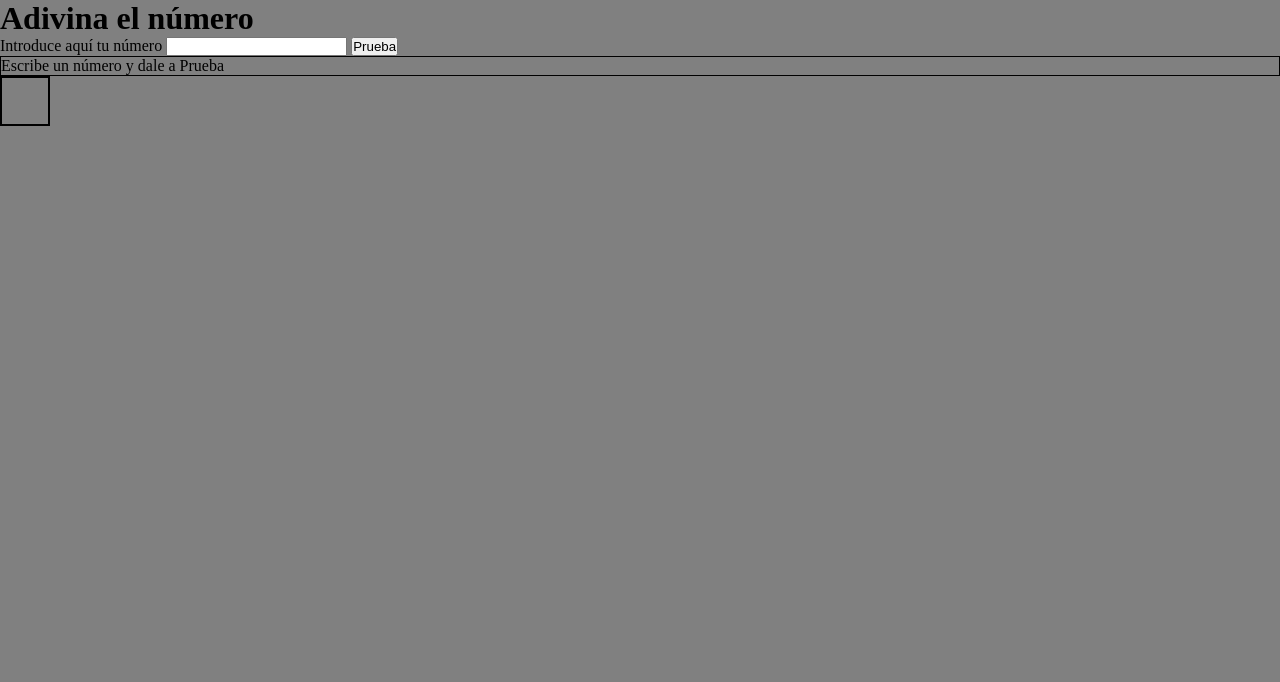
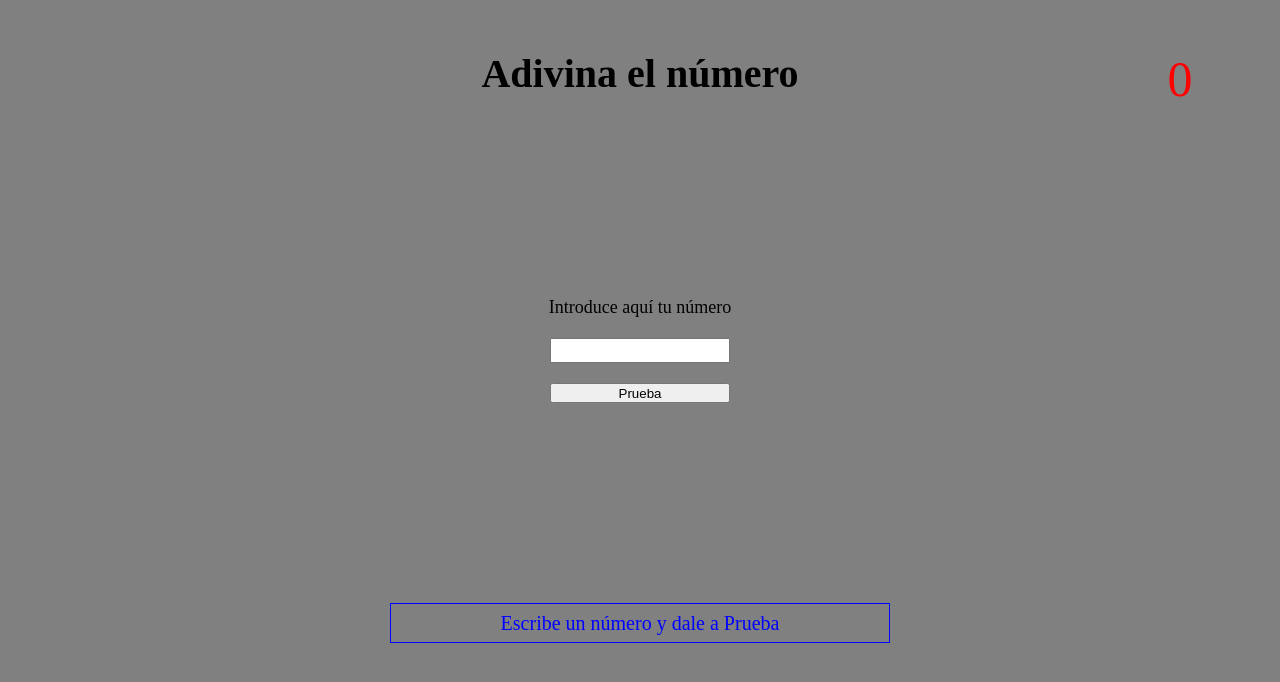
Before and after one commit to elisabet-as/dorcas-s2-evaluacion-intermedia-elisabet-as, a website: page index.html in a window 1280 px wide. Drawn offline with Linux system fonts and the light colour scheme.

Commit message:
finish exercice

```diff
--- a/index.html
+++ b/index.html
@@ -6,18 +6,19 @@
 	<link rel="stylesheet" href="css/main.css">
 </head>
 <body>
-	<h1>Adivina el número</h1>
-	<label for="number">Introduce aquí tu número</label>
+	<h1 class="title">Adivina el número</h1>
+
+	<div class="interact-box">
+	<label class="order" for="number">Introduce aquí tu número</label>
 	<input id="number" type="text" name="number">
 	<input id="button" type="submit" name="prueba" value="Prueba">
+	</div>
 
 	<section class="feedback-box">
 		Escribe un número y dale a Prueba
 	</section>
 
-	<div class="counter">
-
-	</div>
+	<div class="counter-box">0</div>
 	<script type="text/javascript" src="js/main.js"></script>
 </body>
 </html>
--- a/js/main.js
+++ b/js/main.js
@@ -6,6 +6,10 @@ var containtBox = document.querySelector('#number');
 var pushButton = document.querySelector('#button');
 
 var boxFeedback = document.querySelector('.feedback-box');
+
+var showCounter = document.querySelector('.counter-box');
+
+var counter = 0;
 // Función que genera un número aleatorio hasta un máximo dado
 function getRandomNumber(max) {
   return Math.ceil(Math.random() * max);
@@ -14,12 +18,7 @@ function getRandomNumber(max) {
 //Guardo el resultado de la función en una variable
 var randomNumber = getRandomNumber(100);
 
-console.log(randomNumber);
-
-pushButton.addEventListener('click', function seeRandomNumber() {
-
-  //Imprime en la consola el número introducido en el input
-  console.log(containtBox.value);
+function seeRandomNumber() {
 
   var numberBox = parseInt(containtBox.value);
   //Comparación del número del input con el aleatorio y cambio de feedback
@@ -32,4 +31,19 @@ pushButton.addEventListener('click', function seeRandomNumber() {
   else if (numberBox === randomNumber) {
     boxFeedback.innerHTML = '¡HAS GANADO, CAMPEONA!';
   }
-});
+  else if (containtBox.value !== numberBox) {
+    boxFeedback.innerHTML = 'Solo puedes introducir números';
+  }
+}
+
+//Funcion para el contador
+function increaseCounter() {
+  counter += 1;
+  showCounter.innerHTML = counter;
+}
+
+function play() {
+  seeRandomNumber();
+  increaseCounter();
+}
+pushButton.addEventListener('click', play);
--- a/scss/main.scss
+++ b/scss/main.scss
@@ -2,20 +2,70 @@
 
 * {
 	margin: 0;
-	padding: 0;
+  padding: 0;
 	box-sizing: border-box;
 }
 
 body {
 	background-color: grey;
+	min-height: 100vh;
+	position: relative;
+	overflow: hidden;
+}
+
+.counter-box {
+  width: 100px;
+	height: 100px;
+	font-size: 50px;
+	color: red;
+	display: flex;
+	justify-content: center;
+	position: absolute;
+	top: 0;
+	right: 0;
+	margin-right: 50px;
+}
+
+.title {
+	font-size: 40px;
+	margin-top: 50px;
+	margin-bottom: 200px;
+	text-align: center;
+}
+
+.interact-box {
+	display: flex;
+	flex-direction: column;
+	align-items: center;
+}
+
+.order {
+	font-size: 18px;
+}
+
+#number {
+	width: 180px;
+	height: 25px;
+	margin-top: 20px;
+	margin-bottom: 20px;
+	text-align: center;
+	font-size: 20px;
+}
+
+#button {
+	width: 180px;
+	height: 20px;
+	margin-bottom: 200px;
 }
 
 .feedback-box {
-	border: solid 1px;
+	border: solid blue 1px;
+	color: blue;
+	width: 500px;
+	height: 40px;
+	font-size: 20px;
+	margin: auto;
+	display: flex;
+	justify-content: center;
+	align-items: center;
 }
-
-.counter {
-	border: solid black 2px;
-	width: 50px;
-	height: 50px;
-}
```
Also changed, not shown: css/main.css, js/main.min.js.
